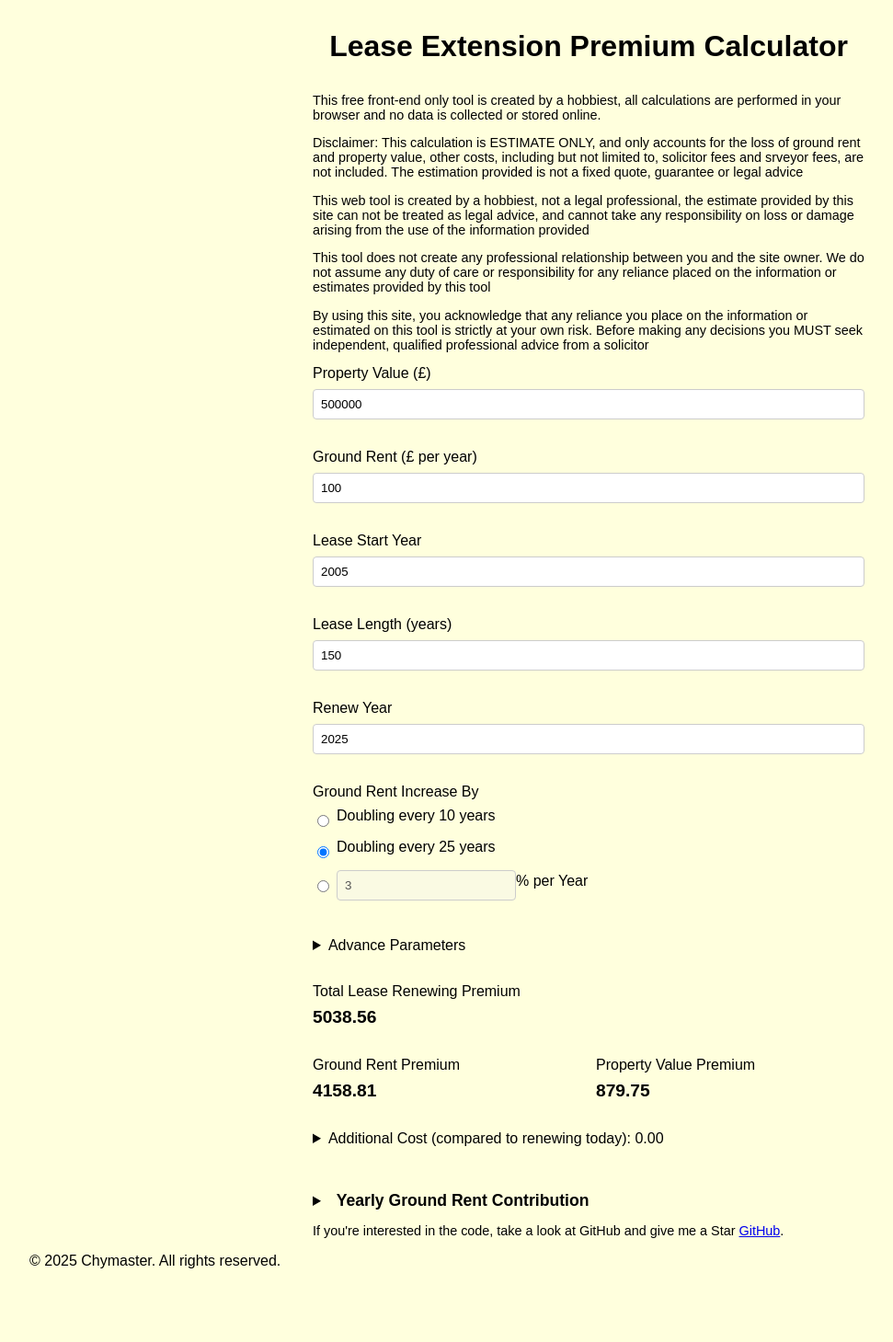
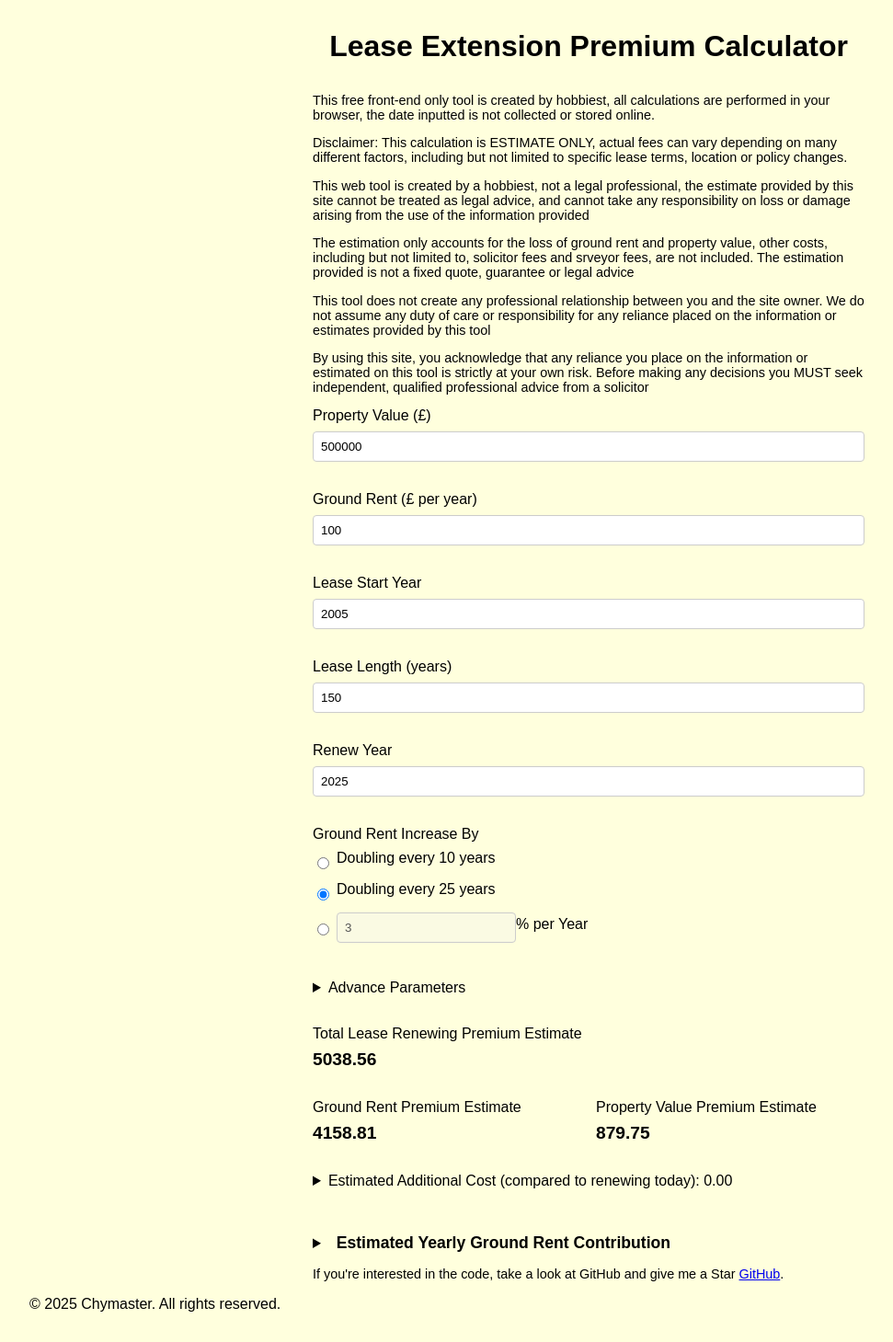
Before and after one commit to Chymaster/LeasePremium-Try2, a Vue app: page / in a window 1280 px wide. Shown: the whole page at 92% size, without its empty margins (0-971 px from the left). Before the commit the page ends 1412 px from the top, so only its background shows below. Built offline with nearby package versions, Linux system fonts and the light colour scheme.

Commit message:
Update App.vue
More disclaimer

```diff
--- a/src/App.vue
+++ b/src/App.vue
@@ -70,9 +70,10 @@ const totalLeaseRenewingPremium = computed(() => {
 <template>
   <main>
     <h1>Lease Extension Premium Calculator</h1>
-    <p class="description">This free front-end only tool is created by a hobbiest, all calculations are performed in your browser and no data is collected or stored online.</p>
-    <p class="description">Disclaimer: This calculation is ESTIMATE ONLY, and only accounts for the loss of ground rent and property value, other costs, including but not limited to, solicitor fees and srveyor fees, are not included. The estimation provided is not a fixed quote, guarantee or legal advice </p>
-    <p class="description">This web tool is created by a hobbiest, not a legal professional, the estimate provided by this site can not be treated as legal advice, and cannot take any responsibility on loss or damage arising from the use of the information provided</p>
+    <p class="description">This free front-end only tool is created by hobbiest, all calculations are performed in your browser, the date inputted is not collected or stored online.</p>
+    <p class="description">Disclaimer: This calculation is ESTIMATE ONLY, actual fees can vary depending on many different factors, including but not limited to specific lease terms, location or policy changes. </p>
+    <p class="description">This web tool is created by a hobbiest, not a legal professional, the estimate provided by this site cannot be treated as legal advice, and cannot take any responsibility on loss or damage arising from the use of the information provided</p>
+    <p class="description">The estimation only accounts for the loss of ground rent and property value, other costs, including but not limited to, solicitor fees and srveyor fees, are not included. The estimation provided is not a fixed quote, guarantee or legal advice </p>
     <p class="description">This tool does not create any professional relationship between you and the site owner. We do not assume any duty of care or responsibility for any reliance placed on the information or estimates provided by this tool</p>
     <p class="description">By using this site, you acknowledge that any reliance you place on the information or estimated on this tool is strictly at your own risk. Before making any decisions you MUST seek independent, qualified professional advice from a solicitor</p>
     <form @submit.prevent>
@@ -127,32 +128,32 @@ const totalLeaseRenewingPremium = computed(() => {
         </details>
       </div>
       <div class="form-group">
-        <label>Total Lease Renewing Premium</label>
+        <label>Total Lease Renewing Premium Estimate</label>
         <div class="result">{{ totalLeaseRenewingPremium.toFixed(2) }}</div>
       </div>
       <div class="premium-outputs">
         <div class="form-group">
-          <label>Ground Rent Premium</label>
+          <label>Ground Rent Premium Estimate</label>
           <div class="result">{{ premium.toFixed(2) }}</div>
         </div>
         <div class="form-group">
-          <label>Property Value Premium</label>
+          <label>Property Value Premium Estimate</label>
           <div class="result">{{ propertyValuePremium.toFixed(2) }}</div>
         </div>
       </div>
       <div class="form-group">
         <details>
-          <summary>Additional Cost (compared to renewing today): {{ additionalCost.toFixed(2) }}</summary>
+          <summary>Estimated Additional Cost (compared to renewing today): {{ additionalCost.toFixed(2) }}</summary>
           <div class="form-group">
-            <label>Increase in Lease Premium</label>
+            <label>Estimated Increase in Lease Premium</label>
             <div class="result">{{ increaseInLeasePremium.toFixed(2) }}</div>
           </div>
           <div class="form-group">
-            <label>Additional Ground Rent Paid</label>
+            <label>Estimated Additional Ground Rent Paid</label>
             <div class="result">{{ additionalGroundRentPaid.toFixed(2) }}</div>
           </div>
           <div class="form-group">
-            <label>Increase in Property Value Premium</label>
+            <label>Estimated Increase in Property Value Premium</label>
             <div class="result">{{ increaseInPropertyValuePremium.toFixed(2) }}</div>
           </div>
         </details>
@@ -161,13 +162,13 @@ const totalLeaseRenewingPremium = computed(() => {
 
     <div class="table-container">
       <details>
-        <summary><h2>Yearly Ground Rent Contribution</h2></summary>
+        <summary><h2>Estimated Yearly Ground Rent Contribution</h2></summary>
         <table>
         <thead>
           <tr>
             <th>Year</th>
             <th>Ground Rent</th>
-            <th>Premium Contribution</th>
+            <th>Estimated Premium Contribution</th>
           </tr>
         </thead>
         <tbody>
```
